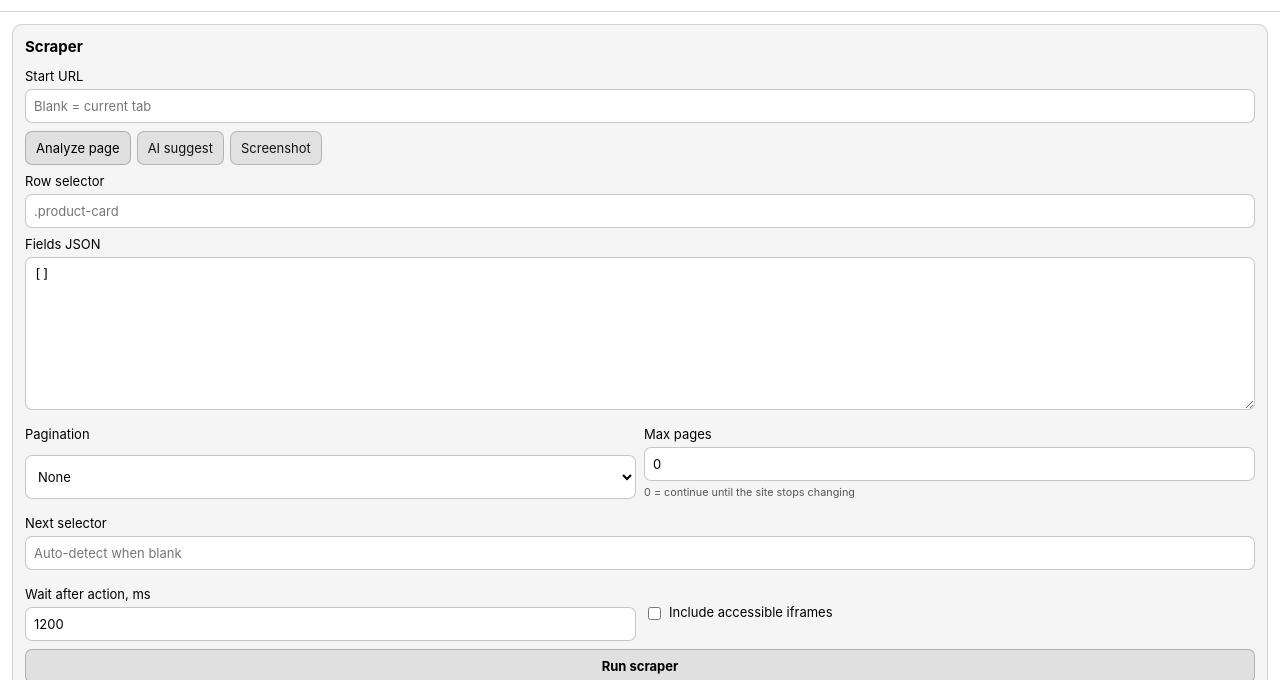
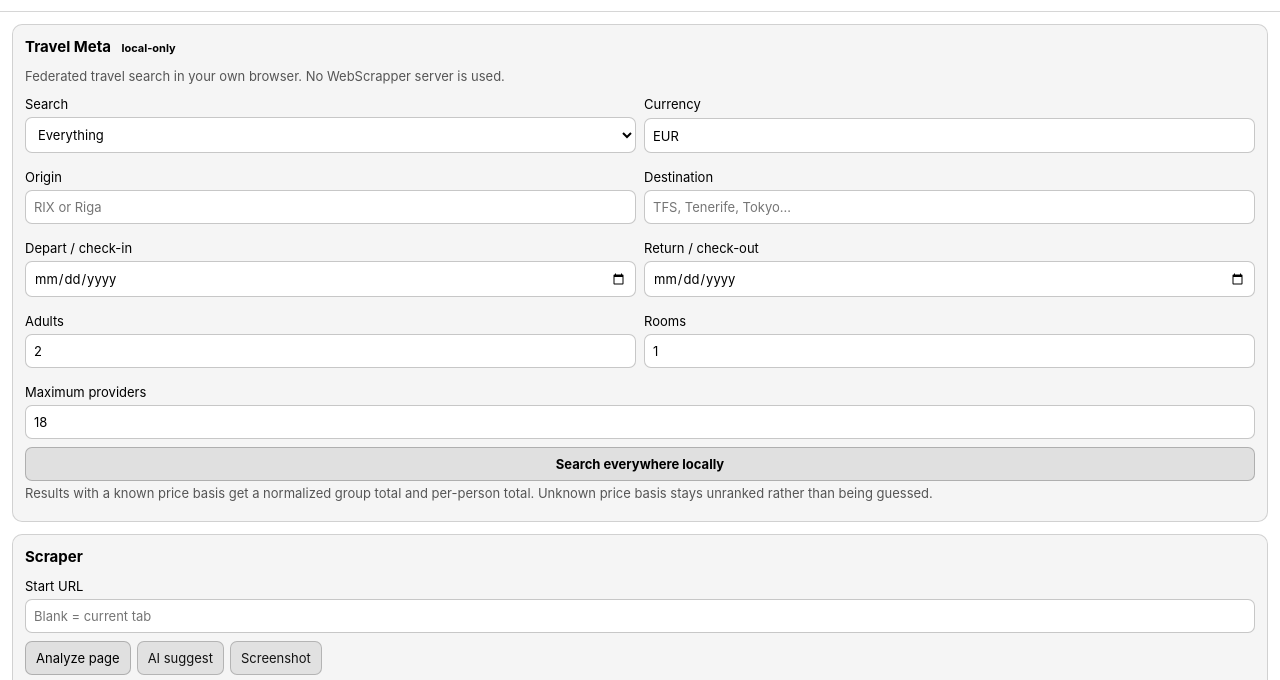
Before and after one commit to ZTD38F/WebScrapper, a browser extension: page sidepanel/index.html in a window 1280 px wide. Shown: the part 62-742 px from the top of the page. Drawn offline with Linux system fonts and the light colour scheme.

Commit message:
feat: add local Travel Meta search UI

```diff
--- a/sidepanel/index.html
+++ b/sidepanel/index.html
@@ -16,6 +16,61 @@
   </header>
 
   <main>
+    <section>
+      <h2>Travel Meta <span class="badge">local-only</span></h2>
+      <p class="muted">Federated travel search in your own browser. No WebScrapper server is used.</p>
+
+      <div class="grid">
+        <label>Search
+          <select id="travelCategory">
+            <option value="all">Everything</option>
+            <option value="flights">Flights</option>
+            <option value="stays">Stays</option>
+            <option value="cars">Cars</option>
+            <option value="activities">Activities</option>
+          </select>
+        </label>
+        <label>Currency
+          <input id="travelCurrency" value="EUR" maxlength="3">
+        </label>
+      </div>
+
+      <div class="grid">
+        <label>Origin
+          <input id="travelOrigin" placeholder="RIX or Riga">
+        </label>
+        <label>Destination
+          <input id="travelDestination" placeholder="TFS, Tenerife, Tokyo…">
+        </label>
+      </div>
+
+      <div class="grid">
+        <label>Depart / check-in
+          <input id="travelDepart" type="date">
+        </label>
+        <label>Return / check-out
+          <input id="travelReturn" type="date">
+        </label>
+      </div>
+
+      <div class="grid">
+        <label>Adults
+          <input id="travelAdults" type="number" min="1" max="20" value="2">
+        </label>
+        <label>Rooms
+          <input id="travelRooms" type="number" min="1" max="10" value="1">
+        </label>
+      </div>
+
+      <label>Maximum providers
+        <input id="travelMaxProviders" type="number" min="1" max="30" value="18">
+      </label>
+
+      <button id="runTravelMeta" class="primary">Search everywhere locally</button>
+      <p class="muted">Results with a known price basis get a normalized group total and per-person total. Unknown price basis stays unranked rather than being guessed.</p>
+      <div id="travelProviderStatus" class="list"></div>
+    </section>
+
     <section>
       <h2>Scraper</h2>
       <label>Start URL <input id="startUrl" type="url" placeholder="Blank = current tab"></label>
```
